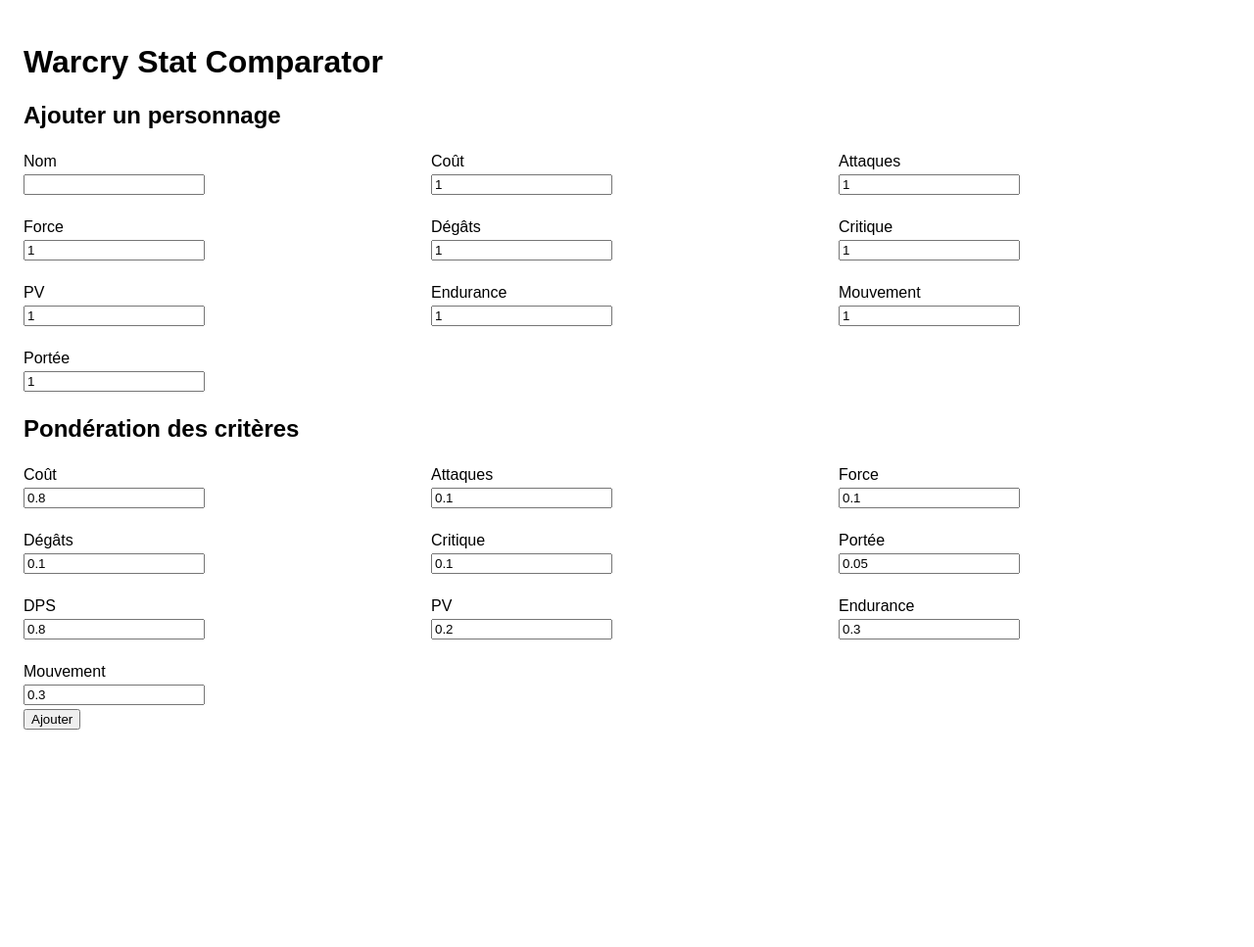
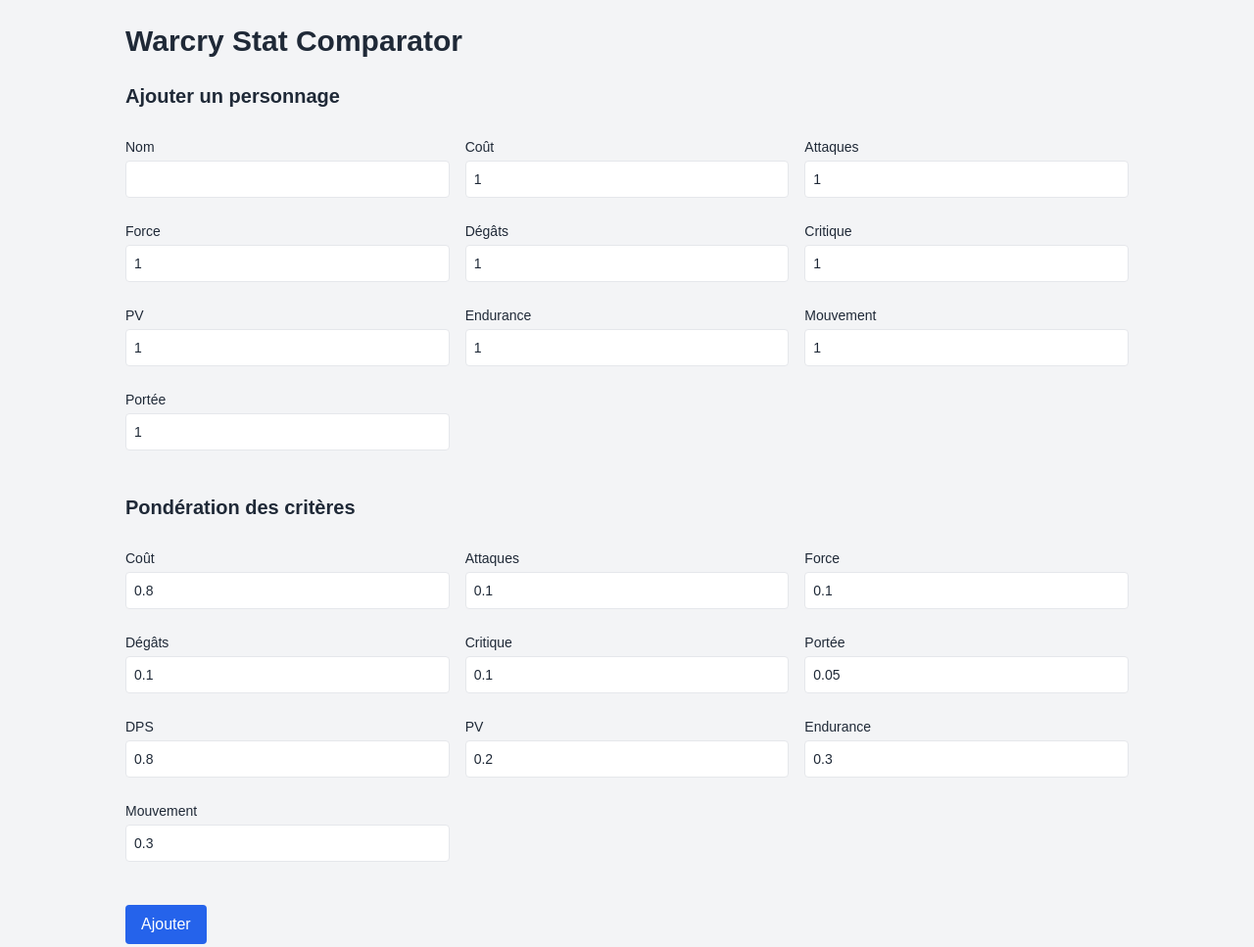
Before and after one commit to saajuck/warcry-tools, a plain HTML site: page index.html in a window 1280 px wide. Shown: the whole page at 98% size. Before the commit the page ends 801 px from the top, so only its background shows below. Drawn offline with nearby package versions, Linux system fonts and the light colour scheme.

Commit message:
theme & localstorage

```diff
--- a/index.html
+++ b/index.html
@@ -11,47 +11,91 @@
     th, td { border: 1px solid #ccc; padding: 0.5rem; text-align: left; }
     button { cursor: pointer; }
   </style>
+
+<script src="https://cdn.tailwindcss.com"></script>
 </head>
-<body>
-  <h1>Warcry Stat Comparator</h1>
 
-  <form id="form">
-    <h2>Ajouter un personnage</h2>
-    <div class="grid">
-      <div><label>Nom <input name="nom" required /></label></div>
-      <div><label>Coût <input type="number" value="1" name="cout" required /></label></div>
-      <div><label>Attaques <input type="number" value="1" name="attaques" required /></label></div>
-      <div><label>Force <input type="number" value="1" name="force" required /></label></div>
-      <div><label>Dégâts <input type="number" value="1" name="degat" required /></label></div>
-      <div><label>Critique <input type="number" value="1" name="degatCrit" required /></label></div>
-      <div><label>PV <input type="number" value="1" name="pv" required /></label></div>
-      <div><label>Endurance <input type="number" value="1" name="endurance" required /></label></div>
-      <div><label>Mouvement <input type="number" value="1" name="movement" required /></label></div>
-      <div><label>Portée <input type="number" value="1" name="range" required /></label></div>
-    </div>
+<body class="bg-gray-100 text-gray-800 p-6">
+    <div class="max-w-5xl mx-auto">
+    <h1 class="text-3xl font-bold mb-6">Warcry Stat Comparator</h1>
 
-    <h2>Pondération des critères</h2>
-    <div class="grid">
-      <div><label>Coût <input type="number" name="coutPonderation" value="0.8" step="0.1" /></label></div>
-      <div><label>Attaques <input type="number" name="attaquesPonderation" value="0.1" step="0.1" /></label></div>
-      <div><label>Force <input type="number" name="forcePonderation" value="0.1" step="0.1" /></label></div>
-      <div><label>Dégâts <input type="number" name="degatPonderation" value="0.1" step="0.1" /></label></div>
-      <div><label>Critique <input type="number" name="degatCritPonderation" value="0.1" step="0.1" /></label></div>
-      <div><label>Portée <input type="number" name="rangePonderation" value="0.05" step="0.1" /></label></div>
-      <div><label>DPS <input type="number" name="dpsPonderation" value="0.8" step="0.1" /></label></div>
-      <div><label>PV <input type="number" name="pvPonderation" value="0.2" step="0.1" /></label></div>
-      <div><label>Endurance <input type="number" name="endurancePonderation" value="0.3" step="0.1" /></label></div>
-      <div><label>Mouvement <input type="number" name="movementPonderation" value="0.3" step="0.1" /></label></div>
-    </div>
+    <form id="form" class="space-y-6">
+      <h2 class="text-xl font-semibold">Ajouter un personnage</h2>
+      <div class="grid grid-cols-1 sm:grid-cols-2 lg:grid-cols-3 gap-4">
+        <div><label class="block text-sm font-medium">Nom<input name="nom" required class="mt-1 w-full p-2 border rounded" /></label></div>
+        <div><label class="block text-sm font-medium">Coût<input type="number" value="1" name="cout" required class="mt-1 w-full p-2 border rounded" /></label></div>
+        <div><label class="block text-sm font-medium">Attaques<input type="number" value="1" name="attaques" required class="mt-1 w-full p-2 border rounded" /></label></div>
+        <div><label class="block text-sm font-medium">Force<input type="number" value="1" name="force" required class="mt-1 w-full p-2 border rounded" /></label></div>
+        <div><label class="block text-sm font-medium">Dégâts<input type="number" value="1" name="degat" required class="mt-1 w-full p-2 border rounded" /></label></div>
+        <div><label class="block text-sm font-medium">Critique<input type="number" value="1" name="degatCrit" required class="mt-1 w-full p-2 border rounded" /></label></div>
+        <div><label class="block text-sm font-medium">PV<input type="number" value="1" name="pv" required class="mt-1 w-full p-2 border rounded" /></label></div>
+        <div><label class="block text-sm font-medium">Endurance<input type="number" value="1" name="endurance" required class="mt-1 w-full p-2 border rounded" /></label></div>
+        <div><label class="block text-sm font-medium">Mouvement<input type="number" value="1" name="movement" required class="mt-1 w-full p-2 border rounded" /></label></div>
+        <div><label class="block text-sm font-medium">Portée<input type="number" value="1" name="range" required class="mt-1 w-full p-2 border rounded" /></label></div>
+      </div>
 
-    <button type="submit">Ajouter</button>
-  </form>
+      <h2 class="text-xl font-semibold pt-4">Pondération des critères</h2>
+      <div class="grid grid-cols-1 sm:grid-cols-2 lg:grid-cols-3 gap-4">
+        <div><label class="block text-sm font-medium">Coût<input type="number" name="coutPonderation" value="0.8" step="0.1" class="mt-1 w-full p-2 border rounded" /></label></div>
+        <div><label class="block text-sm font-medium">Attaques<input type="number" name="attaquesPonderation" value="0.1" step="0.1" class="mt-1 w-full p-2 border rounded" /></label></div>
+        <div><label class="block text-sm font-medium">Force<input type="number" name="forcePonderation" value="0.1" step="0.1" class="mt-1 w-full p-2 border rounded" /></label></div>
+        <div><label class="block text-sm font-medium">Dégâts<input type="number" name="degatPonderation" value="0.1" step="0.1" class="mt-1 w-full p-2 border rounded" /></label></div>
+        <div><label class="block text-sm font-medium">Critique<input type="number" name="degatCritPonderation" value="0.1" step="0.1" class="mt-1 w-full p-2 border rounded" /></label></div>
+        <div><label class="block text-sm font-medium">Portée<input type="number" name="rangePonderation" value="0.05" step="0.1" class="mt-1 w-full p-2 border rounded" /></label></div>
+        <div><label class="block text-sm font-medium">DPS<input type="number" name="dpsPonderation" value="0.8" step="0.1" class="mt-1 w-full p-2 border rounded" /></label></div>
+        <div><label class="block text-sm font-medium">PV<input type="number" name="pvPonderation" value="0.2" step="0.1" class="mt-1 w-full p-2 border rounded" /></label></div>
+        <div><label class="block text-sm font-medium">Endurance<input type="number" name="endurancePonderation" value="0.3" step="0.1" class="mt-1 w-full p-2 border rounded" /></label></div>
+        <div><label class="block text-sm font-medium">Mouvement<input type="number" name="movementPonderation" value="0.3" step="0.1" class="mt-1 w-full p-2 border rounded" /></label></div>
+      </div>
 
-  <table id="resultats"></table>
+      <div class="pt-4 space-x-2">
+        <button type="submit" class="bg-blue-600 text-white px-4 py-2 rounded hover:bg-blue-700">Ajouter</button>
+      </div>
+    </form>
 
+    <table id="resultats" class="table-auto w-full mt-6 border border-gray-300">
+      <!-- Résultats seront injectés ici -->
+    </table>
+  </div>
   <script>
+
+    let PONDERATION = {
+      cout: 0.8,
+      attaques: 0.1,
+      force: 0.1,
+      degat: 0.1,
+      degatCrit: 0.1,
+      range: 0.05,
+      dps: 0.8,
+      pv: 0.2,
+      endurance: 0.3,
+      movement: 0.3
+    };
+
+    const criteres = [
+      { champ: "cout", poids: PONDERATION.cout, optimiser: "min" },
+      { champ: "attaques", poids: PONDERATION.attaques, optimiser: "max" },
+      { champ: "force", poids: PONDERATION.force, optimiser: "max" },
+      { champ: "degat", poids: PONDERATION.degat, optimiser: "max" },
+      { champ: "degatCrit", poids: PONDERATION.degatCrit, optimiser: "max" },
+      { champ: "range", poids: PONDERATION.range, optimiser: "max" },
+      { champ: "dps", poids: PONDERATION.dps, optimiser: "max" },
+      { champ: "pv", poids: PONDERATION.pv, optimiser: "max" },
+      { champ: "endurance", poids: PONDERATION.endurance, optimiser: "max" },
+      { champ: "movement", poids: PONDERATION.movement, optimiser: "max" },
+    ];
+
+
     let data = [];
+    const savedData = localStorage.getItem("entites");
     let currentId = 0;
+
+    if (savedData) {
+        data = JSON.parse(savedData);
+        currentId = data.length ? Math.max(...data.map(e => e.id)) + 1 : 0;
+        const results = comparer(data, criteres);
+        afficherResultats(results);
+    }
 
     function calculerDps({ attaques, degat, degatCrit }) {
       const pCrit = 1 / 6;
@@ -86,32 +130,6 @@
       }).sort((a, b) => b.score - a.score);
     }
 
-    let PONDERATION = {
-      cout: 0.8,
-      attaques: 0.1,
-      force: 0.1,
-      degat: 0.1,
-      degatCrit: 0.1,
-      range: 0.05,
-      dps: 0.8,
-      pv: 0.2,
-      endurance: 0.3,
-      movement: 0.3
-    };
-
-    const criteres = [
-      { champ: "cout", poids: PONDERATION.cout, optimiser: "min" },
-      { champ: "attaques", poids: PONDERATION.attaques, optimiser: "max" },
-      { champ: "force", poids: PONDERATION.force, optimiser: "max" },
-      { champ: "degat", poids: PONDERATION.degat, optimiser: "max" },
-      { champ: "degatCrit", poids: PONDERATION.degatCrit, optimiser: "max" },
-      { champ: "range", poids: PONDERATION.range, optimiser: "max" },
-      { champ: "dps", poids: PONDERATION.dps, optimiser: "max" },
-      { champ: "pv", poids: PONDERATION.pv, optimiser: "max" },
-      { champ: "endurance", poids: PONDERATION.endurance, optimiser: "max" },
-      { champ: "movement", poids: PONDERATION.movement, optimiser: "max" },
-    ];
-
     document.getElementById("form").addEventListener("submit", (e) => {
       e.preventDefault();
       const formData = new FormData(e.target);
@@ -125,6 +143,7 @@
       entite.id = currentId++;
 
       data.push(entite);
+      localStorage.setItem("entites", JSON.stringify(data));
 
       for (const [key, value] of formData.entries()) {
         if (key.includes("Ponderation")) {
@@ -140,7 +159,9 @@
 
     function supprimerEntite(id) {
       data = data.filter(e => e.id !== id);
+      localStorage.setItem("entites", JSON.stringify(data));
       const results = comparer(data, criteres);
+
       afficherResultats(results);
     }
 
```
